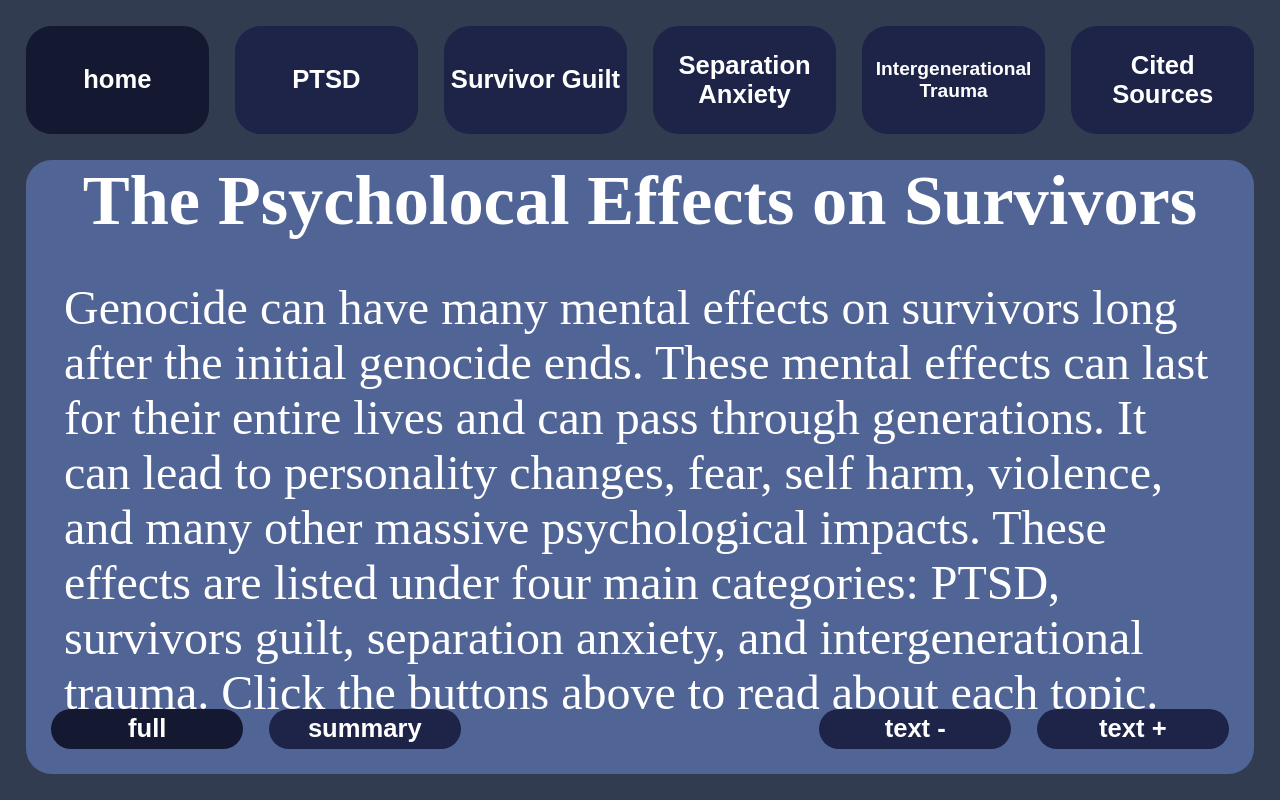
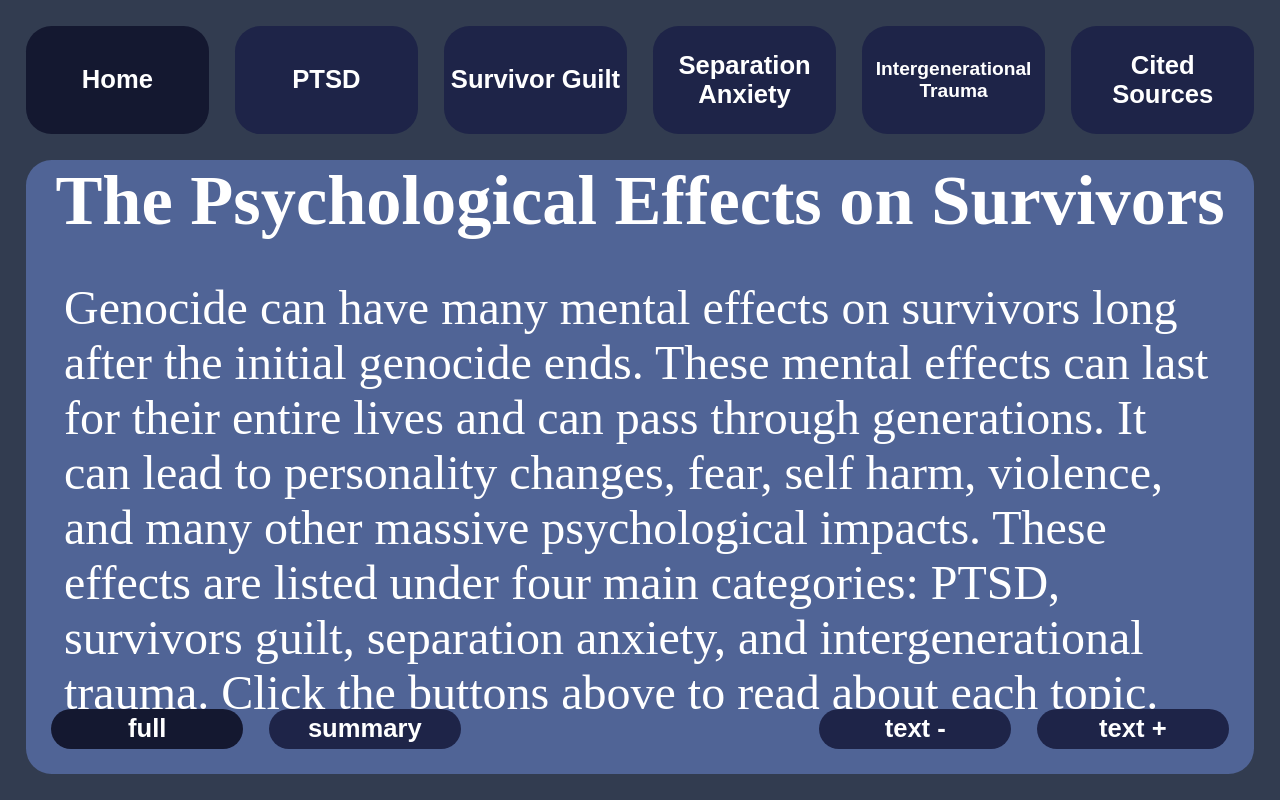
Before and after one commit to Gancuber/GT-Website-Project, a website: page index.html in a window 1280 px wide. Drawn offline with Linux system fonts and the light colour scheme.

Commit message:
an actual spelling error fix

```diff
--- a/index.html
+++ b/index.html
@@ -66,7 +66,7 @@ font-size: 3.75vw;
 text-align: left;
 ">text text text!!</div>
 
-<button id = "home" style="top: 2vw; left: 2vw; background-color: rgb(20,24,48)">home</button>
+<button id = "home" style="top: 2vw; left: 2vw; background-color: rgb(20,24,48)">Home</button>
 <button id = "button1" style="top: 2vw; left: calc(2vw + ((98vw - (2vw)*6)/6 + 2vw));">PTSD</button>
 <button id = "button2" style="top: 2vw; left: calc(2vw + 2 * ((98vw - (2vw)*6)/6 + 2vw));">Survivor Guilt</button>
 <button id = "button3" style="top: 2vw; left: calc(2vw + 3 * ((98vw - (2vw)*6)/6 + 2vw));">Separation Anxiety</button>
@@ -121,7 +121,7 @@ right: 21vw;
     const textup = document.getElementById("textup");
 
 
-    const tihome = "The Psycholocal Effects on Survivors";
+    const tihome = "The Psychological Effects on Survivors";
     const tehome = "Genocide can have many mental effects on survivors long after the initial genocide ends. These mental effects can last for their entire lives and can pass through generations. It can lead to personality changes, fear, self harm, violence, and many other massive psychological impacts. These effects are listed under four main categories: PTSD, survivors guilt, separation anxiety, and intergenerational trauma. Click the buttons above to read about each topic. ";
     const tehomes = "Genocides can pose many mental effects on genocide survivors including PTSD, survivors guilt, separation anxiety, and intergenerational trauma. They each have a huge impact on a survivor’s physical and mental life. Click the buttons above to read about each topic. ";
     const ti1 = "PTSD";
```
